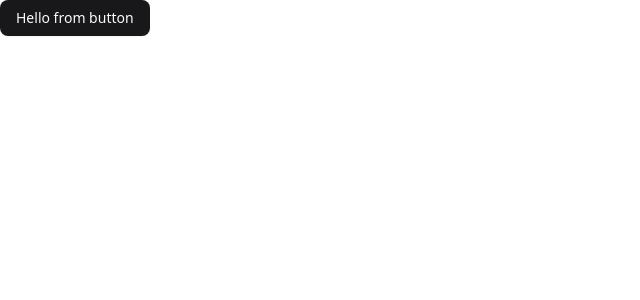
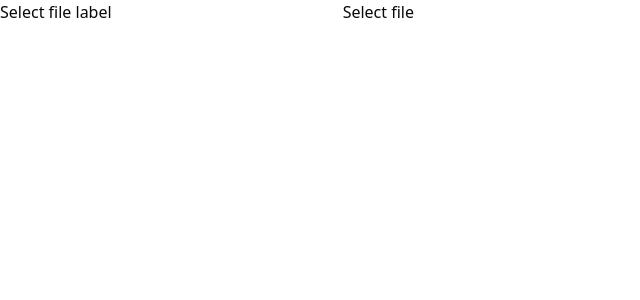
Before and after one commit to Marviuz/marvz-ui, a React (Vite) app: page / in a window 1280 px wide. Shown: the top 300 px of the page, without its empty margins (0-640 px from the left). Built offline with nearby package versions, Linux system fonts and the light colour scheme.

Commit message:
feat: add combobox registry

```diff
--- a/package.json
+++ b/package.json
@@ -1,5 +1,5 @@
 {
-  "name": "marvz-ui",
+  "name": "@marvz/ui",
   "private": true,
   "type": "module",
   "scripts": {
@@ -15,6 +15,8 @@
     "@tanstack/react-router": "^1.121.34",
     "@tanstack/react-router-devtools": "^1.121.34",
     "@tanstack/router-plugin": "^1.121.34",
+    "@zag-js/combobox": "^1.17.0",
+    "@zag-js/react": "^1.17.0",
     "class-variance-authority": "^0.7.1",
     "clsx": "^2.1.1",
     "lucide-react": "^0.522.0",
--- /dev/null
+++ b/src/registry/combobox/combobox.tsx
@@ -0,0 +1,192 @@
+"use client";
+
+import { Slot } from "@radix-ui/react-slot";
+import * as combobox from "@zag-js/combobox";
+import {
+  normalizeProps,
+  Portal,
+  useMachine,
+  type PropTypes,
+} from "@zag-js/react";
+import {
+  createContext,
+  use,
+  useId,
+  type ComponentProps,
+  type ReactNode,
+} from "react";
+
+type AsChild = {
+  asChild?: boolean;
+};
+
+const ComboboxContext = createContext<combobox.Api<PropTypes> | null>(null);
+
+function useApi() {
+  const ctx = use(ComboboxContext);
+  if (!ctx) throw new Error("Should be inside a <ComboboxProvider>");
+  return ctx;
+}
+
+export interface ComboboxProps extends Omit<combobox.Props, "id"> {
+  children?: ReactNode;
+  id?: string;
+}
+
+export function ComboboxProvider({
+  children,
+  id: idProp,
+  ...props
+}: ComboboxProps) {
+  const id = useId();
+  const service = useMachine(combobox.machine, { id: idProp ?? id, ...props });
+  const api = combobox.connect(service, normalizeProps);
+
+  return <ComboboxContext value={api}>{children}</ComboboxContext>;
+}
+
+export function ComboboxRoot({
+  asChild,
+  ...props
+}: ComponentProps<"div"> & AsChild) {
+  const api = useApi();
+  const Comp = asChild ? Slot : "div";
+
+  return <Comp {...api.getRootProps()} {...props} />;
+}
+
+export function ComboboxLabel({
+  asChild,
+  ...props
+}: ComponentProps<"label"> & AsChild) {
+  const api = useApi();
+  const Comp = asChild ? Slot : "label";
+
+  return <Comp {...api.getLabelProps()} {...props} />;
+}
+
+export function ComboboxTrigger({
+  asChild,
+  focusable,
+  ...props
+}: ComponentProps<"button"> & AsChild & combobox.TriggerProps) {
+  const api = useApi();
+  const Comp = asChild ? Slot : "button";
+
+  return <Comp {...api.getTriggerProps({ focusable })} {...props} />;
+}
+
+export function ComboboxClearTrigger({
+  asChild,
+  ...props
+}: ComponentProps<"button"> & AsChild) {
+  const api = useApi();
+  const Comp = asChild ? Slot : "button";
+
+  return <Comp {...api.getClearTriggerProps()} {...props} />;
+}
+
+export function ComboboxInput({
+  asChild,
+  ...props
+}: ComponentProps<"input"> & AsChild) {
+  const api = useApi();
+  const Comp = asChild ? Slot : "input";
+
+  return <Comp {...api.getInputProps()} {...props} />;
+}
+
+export const ComboboxPortal = Portal;
+
+export function ComboboxPositioner({
+  asChild,
+  ...props
+}: ComponentProps<"div"> & AsChild) {
+  const api = useApi();
+  const Comp = asChild ? Slot : "div";
+
+  return <Comp {...api.getPositionerProps()} {...props} />;
+}
+
+export function ComboboxContent({
+  asChild,
+  ...props
+}: ComponentProps<"div"> & AsChild) {
+  const api = useApi();
+  const Comp = asChild ? Slot : "div";
+
+  return <Comp {...api.getContentProps()} {...props} />;
+}
+
+export function ComboboxList({
+  asChild,
+  ...props
+}: ComponentProps<"div"> & AsChild) {
+  const api = useApi();
+  const Comp = asChild ? Slot : "div";
+
+  return <Comp {...api.getListProps()} {...props} />;
+}
+
+export function ComboboxItemGroup({
+  asChild,
+  ...props
+}: ComponentProps<"div"> & AsChild & combobox.ItemGroupProps) {
+  const api = useApi();
+  const Comp = asChild ? Slot : "div";
+
+  return <Comp {...api.getItemGroupProps({ id: props.id })} {...props} />;
+}
+
+export function ComboboxItemGroupLabel({
+  asChild,
+  ...props
+}: ComponentProps<"label"> & AsChild & combobox.ItemGroupLabelProps) {
+  const api = useApi();
+  const Comp = asChild ? Slot : "label";
+
+  return (
+    <Comp
+      {...api.getItemGroupLabelProps({ htmlFor: props.htmlFor })}
+      {...props}
+    />
+  );
+}
+
+export function ComboboxItem({
+  asChild,
+  item,
+  persistFocus,
+  ...props
+}: ComponentProps<"div"> & AsChild & combobox.ItemProps) {
+  const api = useApi();
+  const Comp = asChild ? Slot : "div";
+
+  return <Comp {...api.getItemProps({ item, persistFocus })} {...props} />;
+}
+
+export function ComboboxItemText({
+  asChild,
+  item,
+  persistFocus,
+  ...props
+}: ComponentProps<"div"> & AsChild & combobox.ItemProps) {
+  const api = useApi();
+  const Comp = asChild ? Slot : "div";
+
+  return <Comp {...api.getItemTextProps({ item, persistFocus })} {...props} />;
+}
+
+export function ComboboxItemIndicator({
+  asChild,
+  item,
+  persistFocus,
+  ...props
+}: ComponentProps<"div"> & AsChild & combobox.ItemProps) {
+  const api = useApi();
+  const Comp = asChild ? Slot : "div";
+
+  return (
+    <Comp {...api.getItemIndicatorProps({ item, persistFocus })} {...props} />
+  );
+}
--- a/src/routes/index.tsx
+++ b/src/routes/index.tsx
@@ -1,5 +1,22 @@
-import { Button } from "@/components/ui/button";
+import {
+  ComboboxClearTrigger,
+  ComboboxContent,
+  ComboboxInput,
+  ComboboxItem,
+  ComboboxItemGroup,
+  ComboboxItemGroupLabel,
+  ComboboxItemIndicator,
+  ComboboxItemText,
+  ComboboxLabel,
+  ComboboxList,
+  ComboboxPortal,
+  ComboboxPositioner,
+  ComboboxProvider,
+  ComboboxRoot,
+  ComboboxTrigger,
+} from "@/registry/combobox/combobox";
 import { createFileRoute } from "@tanstack/react-router";
+import { collection } from "@zag-js/combobox";
 
 export const Route = createFileRoute("/")({
   component: App,
@@ -8,7 +25,50 @@ export const Route = createFileRoute("/")({
 function App() {
   return (
     <main>
-      <Button>Hello from button</Button>
+      <ComboboxProvider
+        collection={collection({
+          items: [
+            { value: "1", label: "File 1" },
+            { value: "2", label: "File 2" },
+          ],
+        })}
+      >
+        <ComboboxRoot>
+          <ComboboxLabel>Select file label</ComboboxLabel>
+          <ComboboxInput />
+          <ComboboxTrigger>Select file</ComboboxTrigger>
+          <ComboboxClearTrigger>X</ComboboxClearTrigger>
+          <ComboboxPortal>
+            <ComboboxPositioner>
+              <ComboboxContent>
+                <ComboboxList>
+                  <ComboboxItemGroup id="some_id">
+                    <ComboboxItemGroupLabel htmlFor="some_id">
+                      Group 1
+                    </ComboboxItemGroupLabel>
+                    <ComboboxItem item={{ value: "1", label: "File 1" }}>
+                      <ComboboxItemText item={{ value: "1", label: "File 1" }}>
+                        File 1
+                      </ComboboxItemText>
+                      <ComboboxItemIndicator
+                        item={{ value: "1", label: "File 1" }}
+                      ></ComboboxItemIndicator>
+                    </ComboboxItem>
+                    <ComboboxItem item={{ value: "2", label: "File 2" }}>
+                      <ComboboxItemText item={{ value: "2", label: "File 2" }}>
+                        File 2
+                      </ComboboxItemText>
+                      <ComboboxItemIndicator
+                        item={{ value: "2", label: "File 2" }}
+                      ></ComboboxItemIndicator>
+                    </ComboboxItem>
+                  </ComboboxItemGroup>
+                </ComboboxList>
+              </ComboboxContent>
+            </ComboboxPositioner>
+          </ComboboxPortal>
+        </ComboboxRoot>
+      </ComboboxProvider>
     </main>
   );
 }
```
Also changed, not shown: 1 other file (tests, documents, lock files or other folders).
